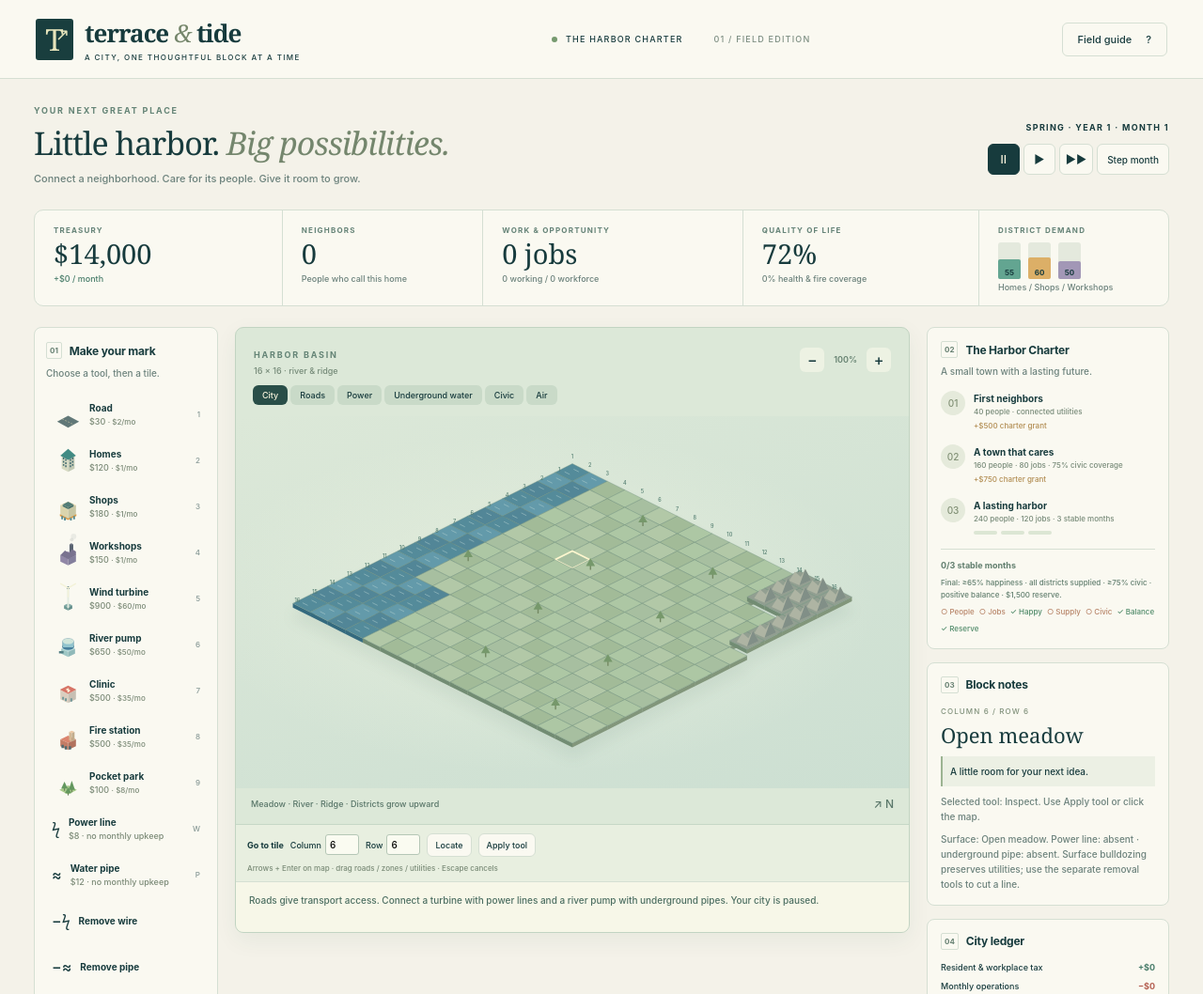
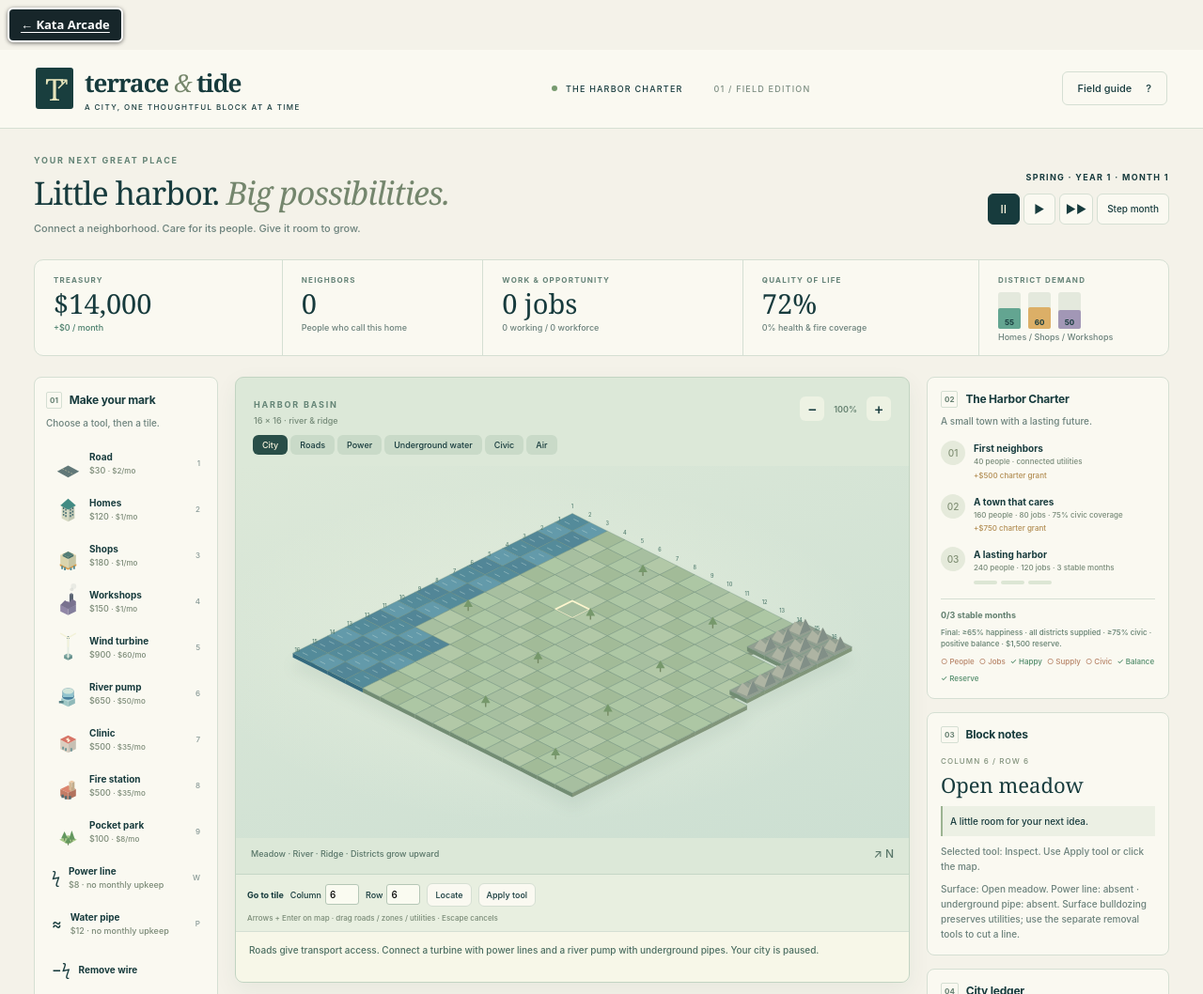
Before and after one commit to intrepion/kata-inspired-by-simcity-2000-codex-dot, a website built with Vite: page index.html in a window 1280 px wide. Shown: the top 1058 px of the page at 94% size. Built offline with nearby package versions, Linux system fonts and the light colour scheme.

Commit message:
Add link back to Kata Arcade

```diff
--- a/index.html
+++ b/index.html
@@ -1 +1,6 @@
-<!doctype html><html lang="en"><head><meta charset="UTF-8"><meta name="viewport" content="width=device-width,initial-scale=1"><meta name="theme-color" content="#102d32"><meta name="description" content="Grow a harbor town one thoughtful block at a time. An original spatial city-building game."><link rel="icon" href="/favicon.svg" type="image/svg+xml"><title>Terrace & Tide · Make room for a better city</title></head><body><div id="app"></div><script type="module" src="/src/main.ts"></script></body></html>
+<!doctype html><html lang="en"><head><meta charset="UTF-8"><meta name="viewport" content="width=device-width,initial-scale=1"><meta name="theme-color" content="#102d32"><meta name="description" content="Grow a harbor town one thoughtful block at a time. An original spatial city-building game."><link rel="icon" href="/favicon.svg" type="image/svg+xml"><title>Terrace & Tide · Make room for a better city</title><style>[data-kata-arcade-nav] a:focus-visible { outline: 3px solid #ffdf70 !important; outline-offset: 3px; }</style>
+</head><body>
+    <div role="navigation" aria-label="Arcade navigation" data-kata-arcade-nav style="all:initial;display:block;position:relative;z-index:2147483647;font:600 13px/1.3 system-ui,sans-serif;">
+      <a href="https://intrepion.github.io/" style="display:inline-block;margin:8px;padding:8px 12px;border:2px solid #fff;border-radius:6px;background:#17262a;color:#fff;text-decoration:underline;text-underline-offset:3px;box-shadow:0 1px 4px #0008;">← Kata Arcade</a>
+    </div>
+<div id="app"></div><script type="module" src="/src/main.ts"></script></body></html>
```
